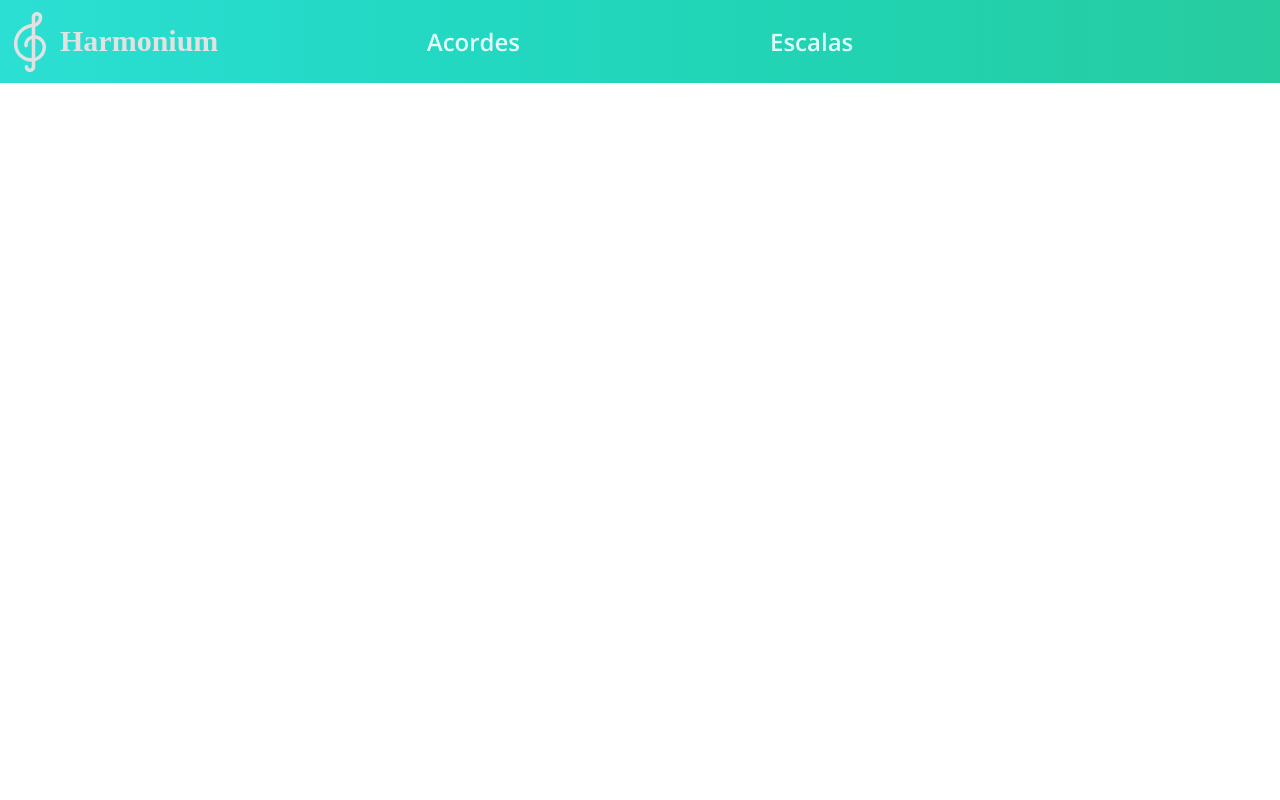
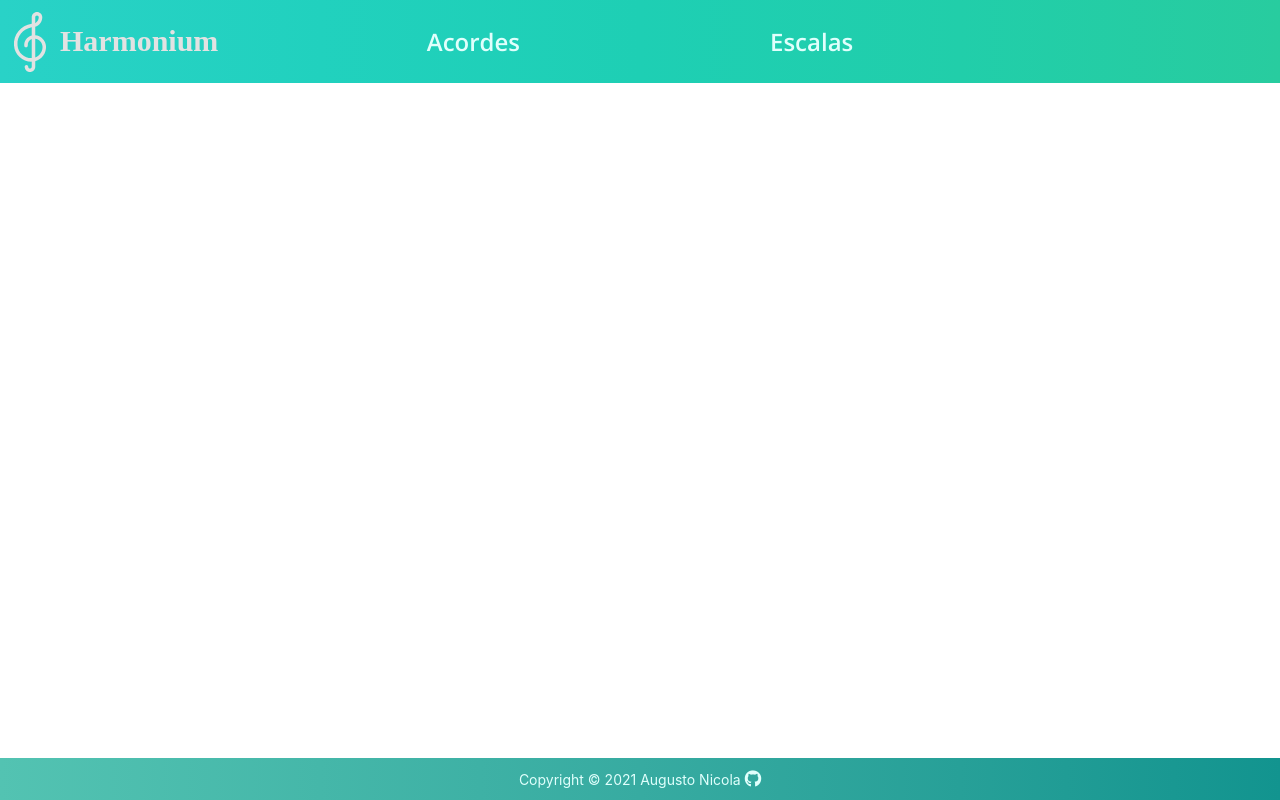
Before and after one commit to AugustoNicola/Harmonium, a React (Create React App) app in the folder app/: page / in a window 1280 px wide. Built offline with nearby package versions, Linux system fonts and the light colour scheme; the HTML template or start-up script is replaced by a standard one; a web font is replaced by a local one.

Commit message:
:art: :computer: Footer: Agregado copyright & Siempre pantalla completa

```diff
--- a/app/public/index.html
+++ b/app/public/index.html
@@ -24,6 +24,7 @@
       work correctly both with client-side routing and a non-root public URL.
       Learn how to configure a non-root public URL by running `npm run build`.
     -->
+	<script src="https://kit.fontawesome.com/e313525a64.js" crossorigin="anonymous"></script>
     <title>React App</title>
   </head>
   <body>
--- a/app/src/App.css
+++ b/app/src/App.css
@@ -23,3 +23,10 @@ html {
 	font-size: 62.5%;
 	font-family: var(--fuente-principal);
 }
+
+div.app {
+	min-height: 100vh;
+	margin: 0;
+	display: flex;
+	flex-flow: row wrap;
+}
--- a/app/src/Componentes/Footer/Footer.css
+++ b/app/src/Componentes/Footer/Footer.css
@@ -0,0 +1,27 @@
+.footer {
+	background-image: linear-gradient(to right, #53c3b2, #45b7a9, #37aba1, #27a098, #12948f);
+
+	display: block;
+	width: 100%;
+	background-color: var(--color-primario-oscuro);
+	padding: 1.2rem 0;
+
+	margin-top: auto;
+	width: 100%;
+}
+.footer a p {
+	margin: 0;
+	font-size: 1.4rem;
+	text-align: center;
+}
+.footer a, .footer a:visited {
+	color: var(--color-blanco);
+	text-decoration: none;
+}
+.footer a:hover {
+	color: var(--color-blanco-hover);
+	cursor: pointer;
+}
+.footer a i {
+	font-size: 1.7rem;
+}
--- a/app/src/Componentes/Footer/Footer.jsx
+++ b/app/src/Componentes/Footer/Footer.jsx
@@ -1,9 +1,11 @@
 import React from 'react';
+
+import "./Footer.css";
 
 const Footer = () => {
 	return (
-		<div>
-
+		<div className="footer">
+			<a target="_blank" rel="noreferrer" href="https://github.com/AugustoNicola/Harmonium"><p>Copyright &copy; 2021 Augusto Nicola <i className="fab fa-github"></i></p></a>
 		</div>
 	)
 }
--- a/app/src/Componentes/Header/Header.css
+++ b/app/src/Componentes/Header/Header.css
@@ -1,5 +1,5 @@
 .header {
-	background-image: linear-gradient(to right, #2cdfd3, #24dac7, #21d6ba, #22d1ad, #28cc9f);
+	background-image: linear-gradient(to right, #29d2c7, #21d1be, #1ecfb4, #21ceaa, #28cc9f);
 
 	display: flex;
 	flex-flow: row nowrap;
@@ -11,6 +11,8 @@
 	position: relative;
 
 	text-decoration: none;
+
+	margin-bottom: auto;
 }
 
 .header a.logo {
--- a/app/src/Componentes/Header/Header.jsx
+++ b/app/src/Componentes/Header/Header.jsx
@@ -9,7 +9,7 @@ const Header = () => {
 		<header className="header">
 			<Link to="/" className="logo">
 			<svg xmlns="http://www.w3.org/2000/svg" width="288" height="288" viewBox="-119 0 512 512">
-				<path d="m273.609375 291c-3.871094-50.535156-43.800781-89.097656-91.828125-93.234375v-71.199219c34.222656-7.113281 60-44.925781 60-81.441406 0-24.882812-20.1875-45.125-45-45.125-24.816406 0-45 20.242188-45 45.125v54.730469c-93.367188 15.039062-158.4375 91.140625-151.238281 185.15625 6.167969 80.542969 73.886719 139.785156 151.238281 138.445312v43.417969c0 8.339844-6.730469 15.125-15.003906 15.125-8.269532 0-15-6.785156-15-15.125 0-8.285156-6.714844-15-15-15-8.28125 0-15 6.714844-15 15 0 24.882812 20.1875 45.125 45 45.125s45-20.242188 45-45.125v-47.292969c56.578125-14.460937 96.457031-68.179687 91.832031-128.582031zm-91.828125-245.875c0-8.339844 6.726562-15.125 15-15.125 7.628906 0 15 5.914062 15 15.765625 0 19.199219-12.949219 41.882813-30 49.425781zm-30 154.710938c-39.167969 9.554687-66.890625 46.535156-63.703125 88.15625.632813 8.261718 7.847656 14.4375 16.101563 13.8125 8.261718-.632813 14.445312-7.84375 13.8125-16.105469-1.851563-24.179688 12.472656-45.921875 33.789062-54.441407v162.191407c-62.21875 1.324219-116.394531-46.335938-121.324219-110.726563-5.773437-75.414062 45.363281-138 121.324219-152.414062zm30 188.4375v-160.335938c32.382812 4.023438 59.25 30.527344 61.914062 65.351562 3.292969 42.984376-23.179687 81.484376-61.914062 94.984376zm0 0" fill="currentColor" class="svgShape"></path>
+				<path d="m273.609375 291c-3.871094-50.535156-43.800781-89.097656-91.828125-93.234375v-71.199219c34.222656-7.113281 60-44.925781 60-81.441406 0-24.882812-20.1875-45.125-45-45.125-24.816406 0-45 20.242188-45 45.125v54.730469c-93.367188 15.039062-158.4375 91.140625-151.238281 185.15625 6.167969 80.542969 73.886719 139.785156 151.238281 138.445312v43.417969c0 8.339844-6.730469 15.125-15.003906 15.125-8.269532 0-15-6.785156-15-15.125 0-8.285156-6.714844-15-15-15-8.28125 0-15 6.714844-15 15 0 24.882812 20.1875 45.125 45 45.125s45-20.242188 45-45.125v-47.292969c56.578125-14.460937 96.457031-68.179687 91.832031-128.582031zm-91.828125-245.875c0-8.339844 6.726562-15.125 15-15.125 7.628906 0 15 5.914062 15 15.765625 0 19.199219-12.949219 41.882813-30 49.425781zm-30 154.710938c-39.167969 9.554687-66.890625 46.535156-63.703125 88.15625.632813 8.261718 7.847656 14.4375 16.101563 13.8125 8.261718-.632813 14.445312-7.84375 13.8125-16.105469-1.851563-24.179688 12.472656-45.921875 33.789062-54.441407v162.191407c-62.21875 1.324219-116.394531-46.335938-121.324219-110.726563-5.773437-75.414062 45.363281-138 121.324219-152.414062zm30 188.4375v-160.335938c32.382812 4.023438 59.25 30.527344 61.914062 65.351562 3.292969 42.984376-23.179687 81.484376-61.914062 94.984376zm0 0" fill="currentColor" className="svgShape"></path>
 			</svg>
 			<h2>Harmonium</h2>
 			</Link>
```
Also changed, not shown: app/src/media/dummy piano.jpg (added).
